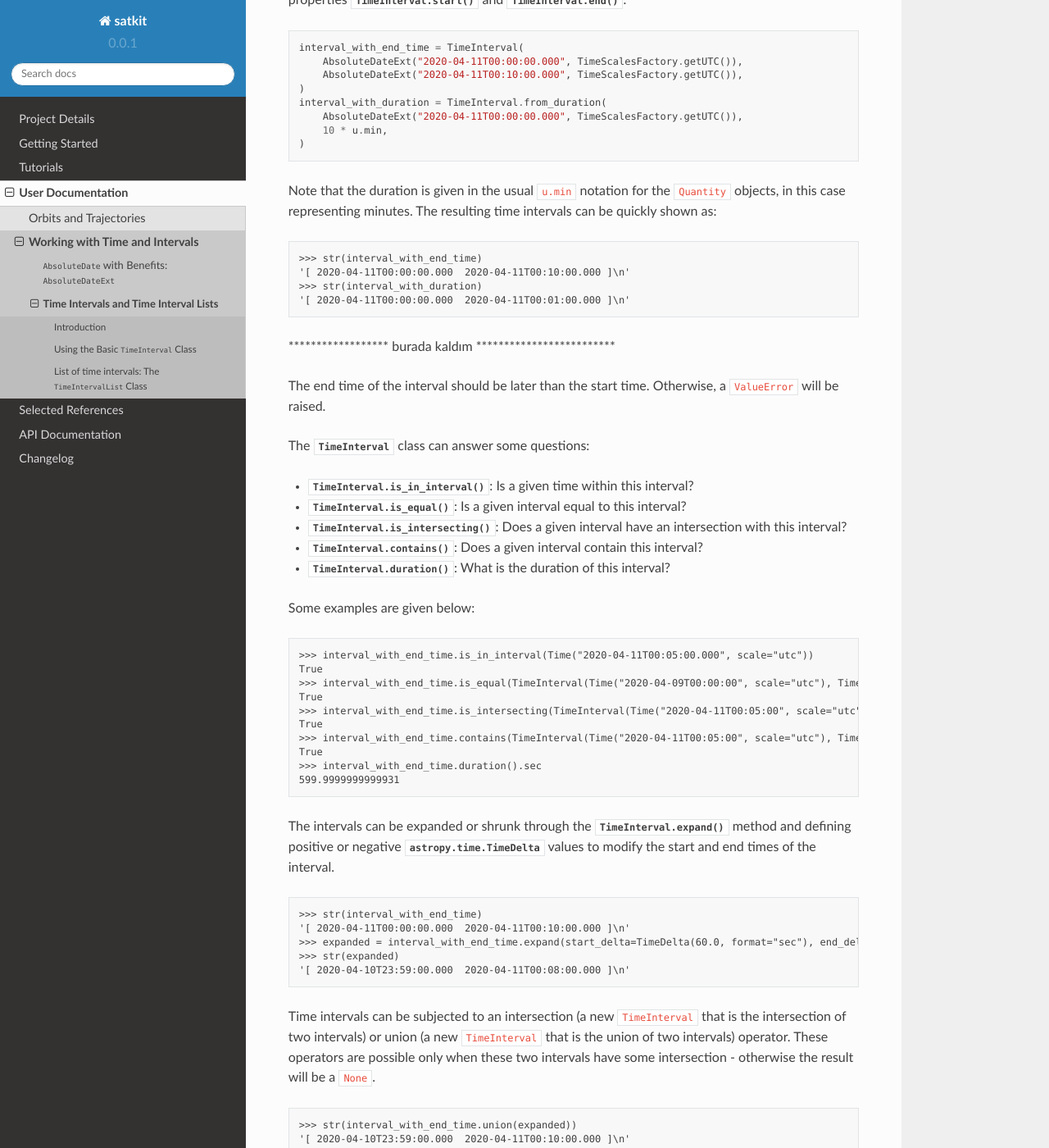
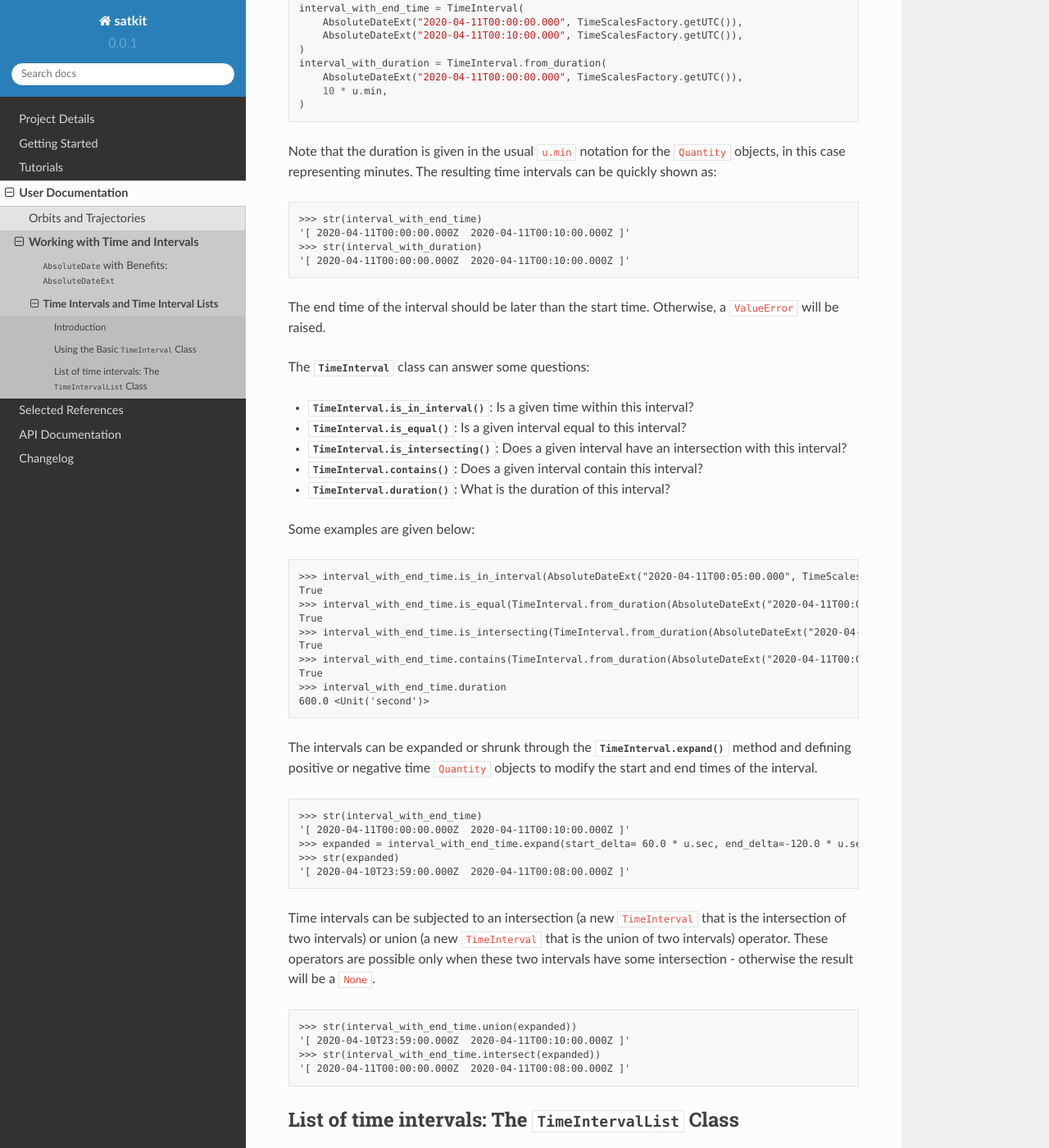
Before and after one commit to egemenimre/satkit, a Sphinx documentation site: the page built from docs/usagedocs/time/timeinterval.md, in a window 1280 px wide and 1400 px high, scrolled down 968 px. Shown: the whole window at 82% size. Built offline with Sphinx 7.4.7 and the Read the Docs theme 2.0.0, drawn with Linux system fonts in a browser that asks for light colours; some of the changed text lies outside the part shown.

Commit message:
completed text

```diff
--- a/docs/usagedocs/time/timeinterval.md
+++ b/docs/usagedocs/time/timeinterval.md
@@ -2,11 +2,11 @@
 
 ## Introduction
 
-Time intervals are critical to define the start and end of certain events such as start and end of communications with a groundstation, entering and exiting the eclipse or start and end of a thruster firing. This is particularly useful when two intervals (or sets of intervals) can be evaluated through operations such as *union* and *intersection*. This enables us to answer questions such as "What are the time intervals where thruster firings occur during communications?" (an intersection operation between 'intervals of thruster firings' and 'communications interval lists') or "When can I see a satellite at night?" (an intersection operation between intervals of 'satellite above horizon', 'sun below horizon' and 'satellite not in eclipse').
+Time intervals are critical to define the start and end of certain events such as start and end of communications with a groundstation, entering and exiting the eclipse or start and end of a thruster firing. This is particularly useful when two intervals (or sets of intervals) can be evaluated through operations such as
+*union* and
+*intersection*. This enables us to answer questions such as "What are the time intervals where thruster firings occur during communications?” (an intersection operation between 'intervals of thruster firings' and 'communications interval lists') or “When can I see a satellite at night?" (an intersection operation between intervals of 'satellite above horizon', 'sun below horizon' and 'satellite not in eclipse').
 
-The {py:mod}`.timeinterval` module provides the basic time interval functionality with the {py:class}`.TimeInterval` class i.e., a time interval with a start and end time/date, using the {py:class}`.AbsoluteDateExt` class under the hood to represent time and {py:class}`portion.interval.Interval` class to manage and manipulate the time intervals.
-
-A {py:class}`.TimeInterval` can interact with other intervals through {py:meth}`.TimeInterval.union` and {py:meth}`.TimeInterval.intersect` methods. They can change their size through {py:meth}`.TimeInterval.expand` and they can check whether they contain ({py:meth}`.TimeInterval.contains`) or intersect with ({py:meth}`.TimeInterval.is_intersecting`) another time interval.
+The {py:mod}`.timeinterval` module provides the basic time interval functionality with the {py:class}`.TimeInterval` class i.e., a time interval with a start and end time/date, using the {py:class}`.AbsoluteDateExt` class under the hood to represent time and {py:class}`portion.interval.Interval` class to manage and manipulate the time intervals. A {py:class}`.TimeInterval` can interact with other intervals through {py:meth}`.TimeInterval.union` and py:meth}`.TimeInterval.intersect` methods. They can change their size through {py:meth}`.TimeInterval.expand` and they can check whether they contain ({py:meth}`.TimeInterval.contains`) or intersect with ({py:meth}`.TimeInterval.is_intersecting`) another time interval.
 
 A list of such time intervals constitute {py:class}`.TimeIntervalList` class. A list also has a start and end of validity. This usually marks the start and end of an analysis. For example, a communications list that is valid for one day and containing no time intervals would mean that there are no communication opportunities for that day. The list can simply be inverted ({py:meth}`.TimeIntervalList.invert`) to get a list of 'no communication duration', which would then show a list with a single {py:class}`.TimeInterval` that spans the entire duration of validity.
 
@@ -28,11 +28,9 @@ interval_with_duration = TimeInterval.from_duration(
 Note that the duration is given in the usual `u.min` notation for the `Quantity` objects, in this case representing minutes. The resulting time intervals can be quickly shown as:
 
     >>> str(interval_with_end_time)
-    '[ 2020-04-11T00:00:00.000  2020-04-11T00:10:00.000 ]\n'
+    '[ 2020-04-11T00:00:00.000Z  2020-04-11T00:10:00.000Z ]'
     >>> str(interval_with_duration)
-    '[ 2020-04-11T00:00:00.000  2020-04-11T00:01:00.000 ]\n'
-
-****************** burada kaldım *************************
+    '[ 2020-04-11T00:00:00.000Z  2020-04-11T00:10:00.000Z ]'
 
 The end time of the interval should be later than the start time. Otherwise, a `ValueError` will be raised.
 
@@ -46,31 +44,31 @@ The {py:class}`.TimeInterval` class can answer some questions:
 
 Some examples are given below:
 
-    >>> interval_with_end_time.is_in_interval(Time("2020-04-11T00:05:00.000", scale="utc"))
+    >>> interval_with_end_time.is_in_interval(AbsoluteDateExt("2020-04-11T00:05:00.000", TimeScalesFactory.getUTC()))
     True
-    >>> interval_with_end_time.is_equal(TimeInterval(Time("2020-04-09T00:00:00", scale="utc"), TimeDelta(600.0, format="sec")))
+    >>> interval_with_end_time.is_equal(TimeInterval.from_duration(AbsoluteDateExt("2020-04-11T00:00:00", TimeScalesFactory.getUTC()), 600 * u.sec))
     True
-    >>> interval_with_end_time.is_intersecting(TimeInterval(Time("2020-04-11T00:05:00", scale="utc"), TimeDelta(600.0, format="sec")))
+    >>> interval_with_end_time.is_intersecting(TimeInterval.from_duration(AbsoluteDateExt("2020-04-11T00:05:00", TimeScalesFactory.getUTC()), 600 * u.sec))
     True
-    >>> interval_with_end_time.contains(TimeInterval(Time("2020-04-11T00:05:00", scale="utc"), TimeDelta(60.0, format="sec")))
+    >>> interval_with_end_time.contains(TimeInterval.from_duration(AbsoluteDateExt("2020-04-11T00:05:00", TimeScalesFactory.getUTC()), 60 * u.sec))
     True
-    >>> interval_with_end_time.duration().sec
-    599.9999999999931
+    >>> interval_with_end_time.duration
+    600.0 <Unit('second')>
 
-The intervals can be expanded or shrunk through the {py:meth}`.TimeInterval.expand` method and defining positive or negative {py:class}`astropy.time.TimeDelta` values to modify the start and end times of the interval.
+The intervals can be expanded or shrunk through the {py:meth}`.TimeInterval.expand` method and defining positive or negative time `Quantity` objects to modify the start and end times of the interval.
 
     >>> str(interval_with_end_time)
-    '[ 2020-04-11T00:00:00.000  2020-04-11T00:10:00.000 ]\n'
-    >>> expanded = interval_with_end_time.expand(start_delta=TimeDelta(60.0, format="sec"), end_delta=TimeDelta(-120.0, format="sec"))
+    '[ 2020-04-11T00:00:00.000Z  2020-04-11T00:10:00.000Z ]'
+    >>> expanded = interval_with_end_time.expand(start_delta= 60.0 * u.sec, end_delta=-120.0 * u.sec)
     >>> str(expanded)
-    '[ 2020-04-10T23:59:00.000  2020-04-11T00:08:00.000 ]\n'
+    '[ 2020-04-10T23:59:00.000Z  2020-04-11T00:08:00.000Z ]'
 
 Time intervals can be subjected to an intersection (a new `TimeInterval` that is the intersection of two intervals) or union (a new `TimeInterval` that is the union of two intervals) operator. These operators are possible only when these two intervals have some intersection - otherwise the result will be a `None`.
 
     >>> str(interval_with_end_time.union(expanded))
-    '[ 2020-04-10T23:59:00.000  2020-04-11T00:10:00.000 ]\n'
+    '[ 2020-04-10T23:59:00.000Z  2020-04-11T00:10:00.000Z ]'
     >>> str(interval_with_end_time.intersect(expanded))
-    '[ 2020-04-11T00:00:00.000  2020-04-11T00:08:00.000 ]\n'
+    '[ 2020-04-11T00:00:00.000Z  2020-04-11T00:08:00.000Z ]'
 
 ## List of time intervals: The {py:class}`.TimeIntervalList` Class
 
@@ -83,3 +81,18 @@ Operations such as {py:meth}`.TimeIntervalList.intersection` and {py:meth}`.Time
 Any interval within the list can be queried through {py:meth}`.TimeIntervalList.get_interval` method. Similarly, the `TimeInterval` that keeps the interval of validity can be queried through {py:meth}`.TimeIntervalList.valid_interval` property.
 
 The `TimeIntervalList` will yield a new, inverted (or complementing) version of itself through the {py:meth}`.TimeIntervalList.invert` method. For example, for a single interval of `[t0, t1]` in a validity interval `[T0,T1]`, the inverted interval list would be `[T0,t0]` and `[t1,T1]`. If there are no intervals, the inverse becomes the entire validity interval.
+
+A simple example can be constructed as:
+
+    >>> interval_1= TimeInterval(
+        AbsoluteDateExt("2020-04-11T00:00:00.000", TimeScalesFactory.getUTC()),
+        AbsoluteDateExt("2020-04-11T00:10:00.000", TimeScalesFactory.getUTC()),
+        )
+    >>> interval_2= TimeInterval(
+        AbsoluteDateExt("2020-04-12T00:00:00.000", TimeScalesFactory.getUTC()),
+        AbsoluteDateExt("2020-04-12T00:10:00.000", TimeScalesFactory.getUTC()),
+        )
+    >>> interval_list = TimeIntervalList([interval_1, interval_2])
+    >>> print(interval_list)
+    [ 2020-04-11T00:00:00.000Z  2020-04-11T00:10:00.000Z ]
+    [ 2020-04-12T00:00:00.000Z  2020-04-12T00:10:00.000Z ]
```
